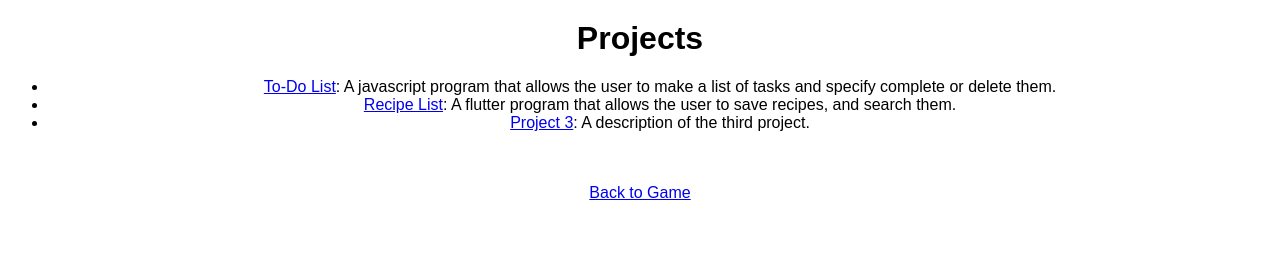
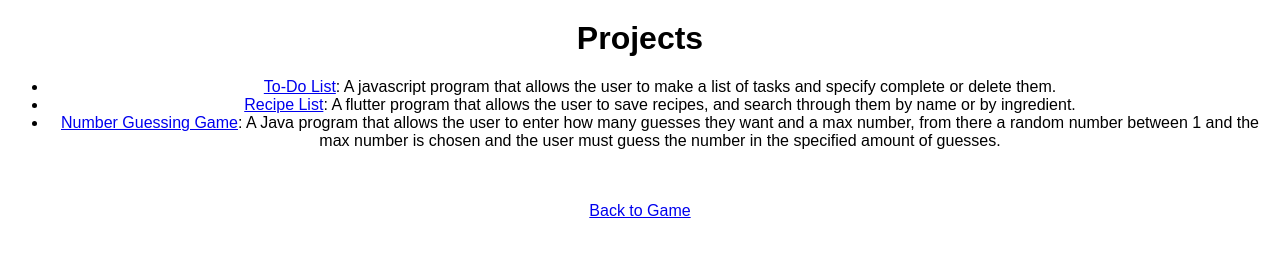
Before and after one commit to ZeroRequiem74/Web-App, a website: page public/projects.html in a window 1280 px wide. Drawn offline with Linux system fonts and the light colour scheme.

Commit message:
Finalized

```diff
--- a/public/projects.html
+++ b/public/projects.html
@@ -9,9 +9,9 @@
 <body>
 <h1>Projects</h1>
 <ul>
-    <li><a href="https://github.com/username/project1">To-Do List</a>: A javascript program that allows the user to make a list of tasks and specify complete or delete them.</li>
-    <li><a href="https://github.com/username/project2">Recipe List</a>: A flutter program that allows the user to save recipes, and search them.</li>
-    <li><a href="https://github.com/username/project3">Project 3</a>: A description of the third project.</li>
+    <li><a href="https://github.com/ZeroRequiem74/JavaScript">To-Do List</a>: A javascript program that allows the user to make a list of tasks and specify complete or delete them.</li>
+    <li><a href="https://github.com/ZeroRequiem74/Recipe/tree/main">Recipe List</a>: A flutter program that allows the user to save recipes, and search through them by name or by ingredient.</li>
+    <li><a href="https://github.com/ZeroRequiem74/Java-Project">Number Guessing Game</a>: A Java program that allows the user to enter how many guesses they want and a max number, from there a random number between 1 and the max number is chosen and the user must guess the number in the specified amount of guesses.</li>
 </ul>
 <br><br>
 <a href="index.html">Back to Game</a>
```
